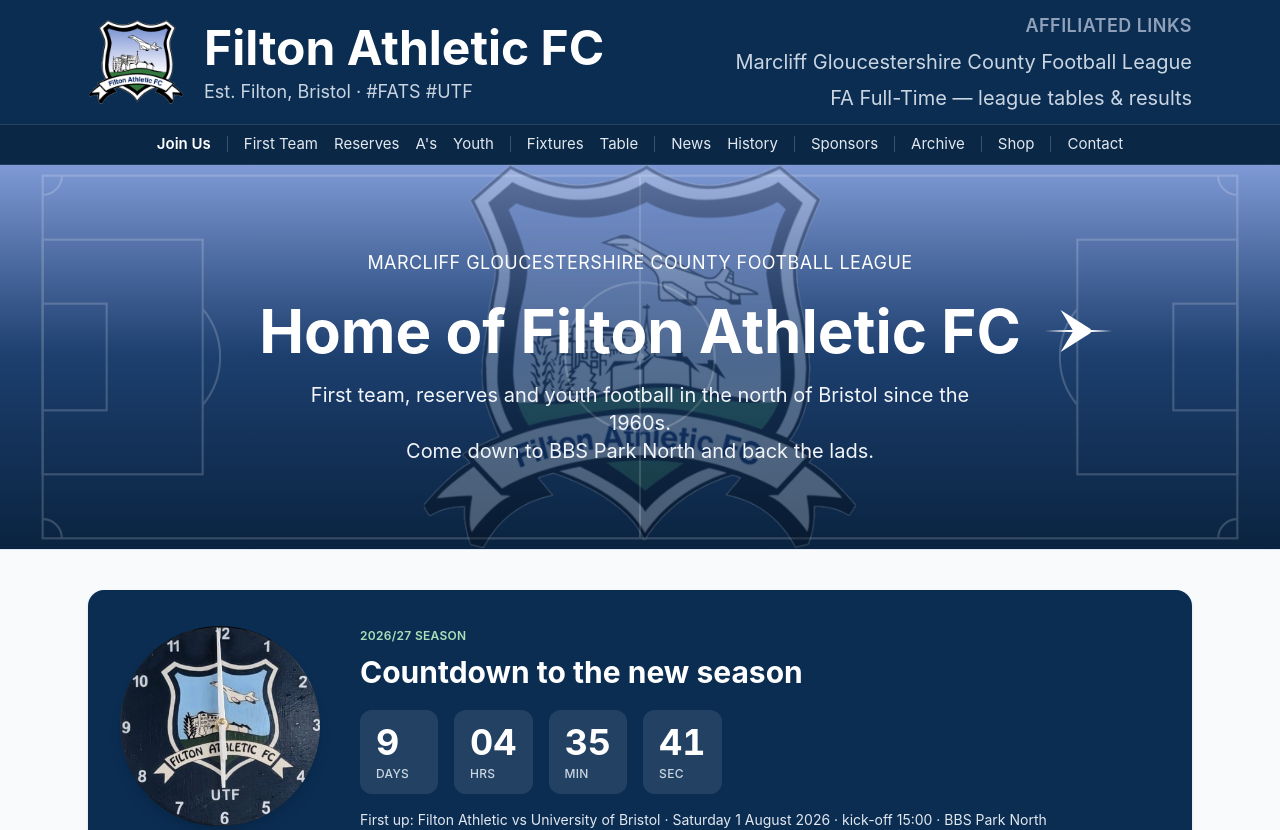
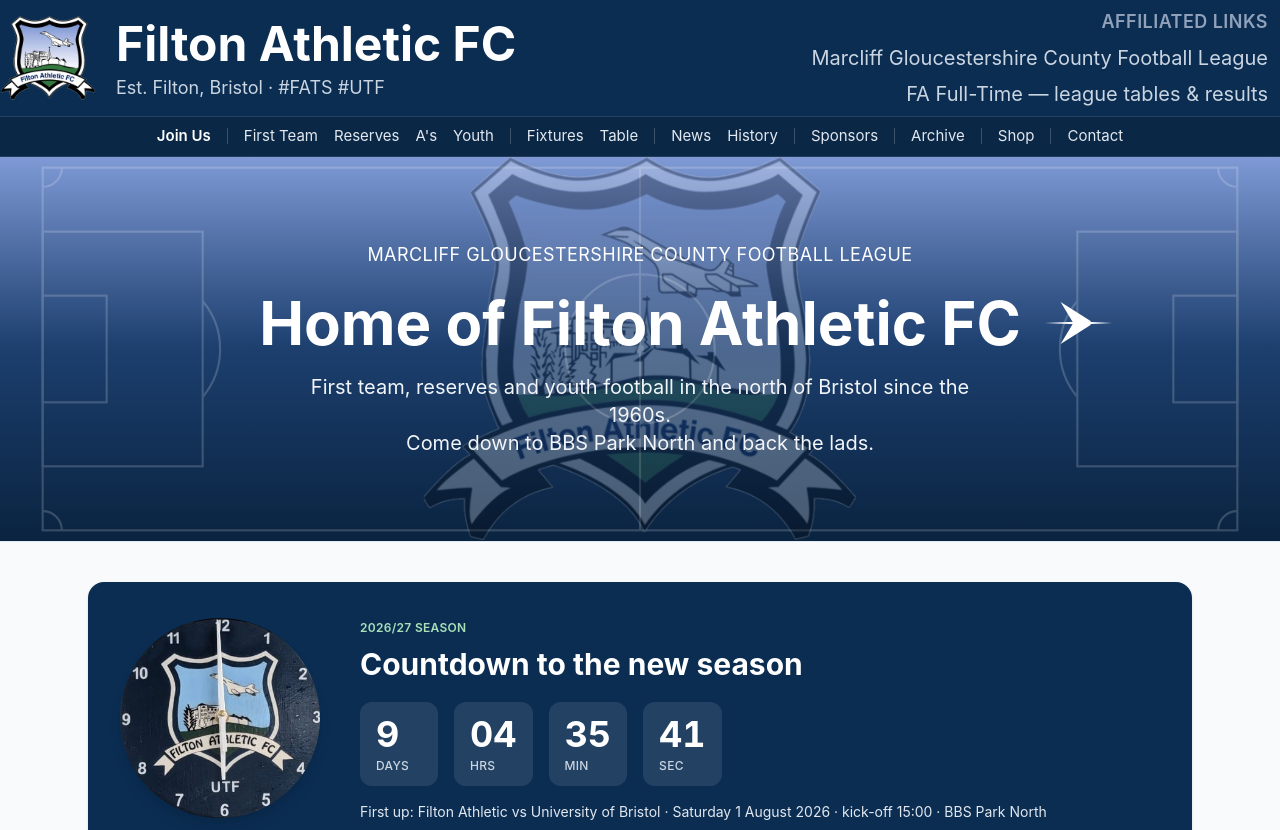
Before and after one commit to addyap/filton-athletic-fc, a React (Vite) app: page / in a window 1280 px wide. Shown: the top 830 px of the page. Built offline with nearby package versions, Linux system fonts and the light colour scheme.

Commit message:
Fix header logo/title shifting right on wide screens
The masthead row picked up a centered max-w-6xl container in a
recent nav update, which pushed the logo inward from the edge on
wide viewports. Restored the original flush-left layout.

```diff
--- a/src/components/SiteHeader.tsx
+++ b/src/components/SiteHeader.tsx
@@ -122,7 +122,7 @@
     <header className={`sticky top-0 z-50 text-white print:hidden ${transformClasses}`}>
       {/* Masthead */}
       <div className="border-b border-white/10 bg-[#0b2d52]">
-        <div className="mx-auto flex max-w-6xl items-center justify-between gap-4 px-4 py-3 sm:px-6">
+        <div className="flex items-center justify-between gap-4 py-2 pl-0 pr-2 sm:pr-3">
           <Link to="/" onClick={closeMenu} className="flex items-center gap-3 sm:gap-5">
             <img
               src={crest}
```
